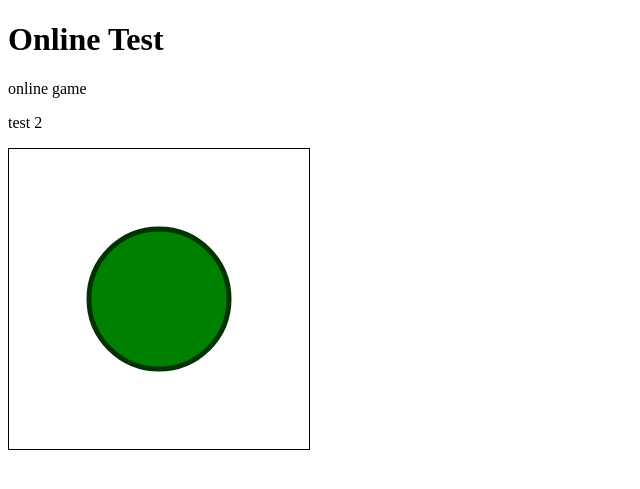
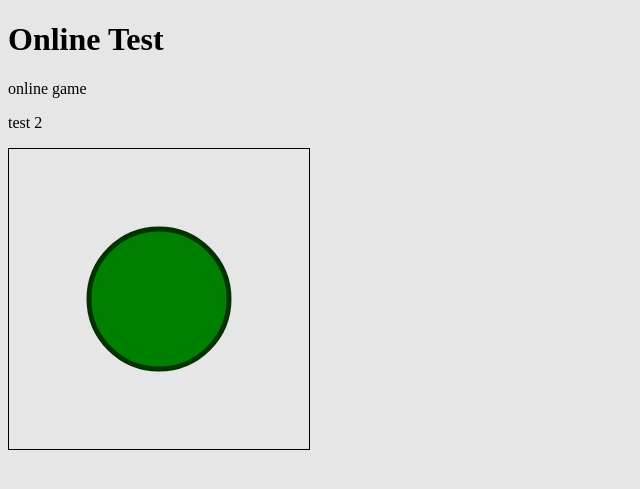
Before and after one commit to cspeloso/online-test, a PHP site: page /index.php in a window 1280 px wide. Shown: the top 489 px of the page, without its empty margins (0-640 px from the left). Run offline with PHP 8.4, Linux system fonts and the light colour scheme.

```diff
--- a/scripts/script.js
+++ b/scripts/script.js
@@ -39,4 +39,19 @@ $(document).on('keypress', function(e) {
     {
         context.centerX += 1;
     }
-})
+});
+
+// function GameObject(x,y,w,h,color)
+class GameObject {
+
+    //  x, y, width, height, color
+
+    constructor(x,y,width,height,color){
+        this.x = x;
+        this.y = y;
+        this.width = width;
+        this.height = height;
+        this.color = color;
+    }
+
+}
--- a/styles/style.css
+++ b/styles/style.css
@@ -1,3 +1,15 @@
 #game_canvas{
     border:1px solid black;
 }
+
+@media (prefers-color-scheme: dark) {
+    body {
+        background-color:rgb(44, 42, 42);
+    }
+}
+
+@media (prefers-color-scheme: light) {
+    body {
+        background-color:rgb(230, 230, 230);
+    }
+}
```
